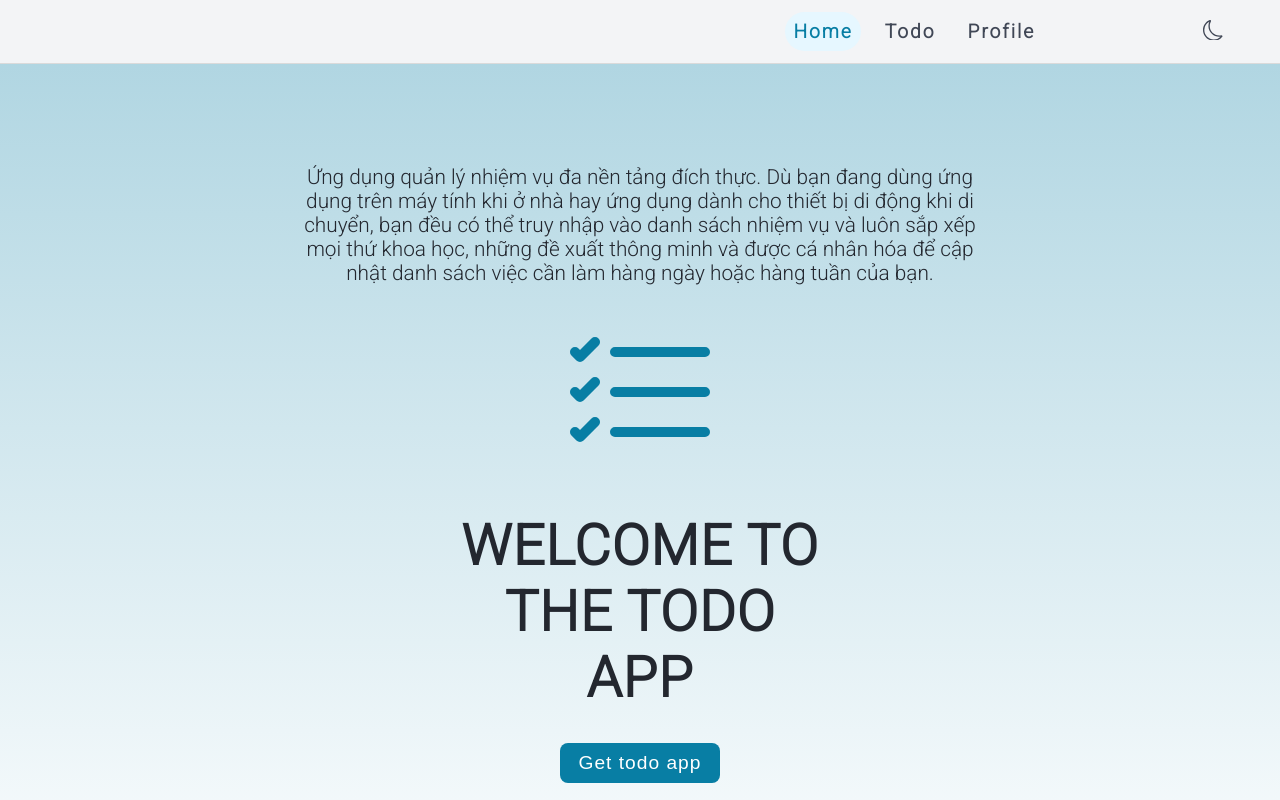
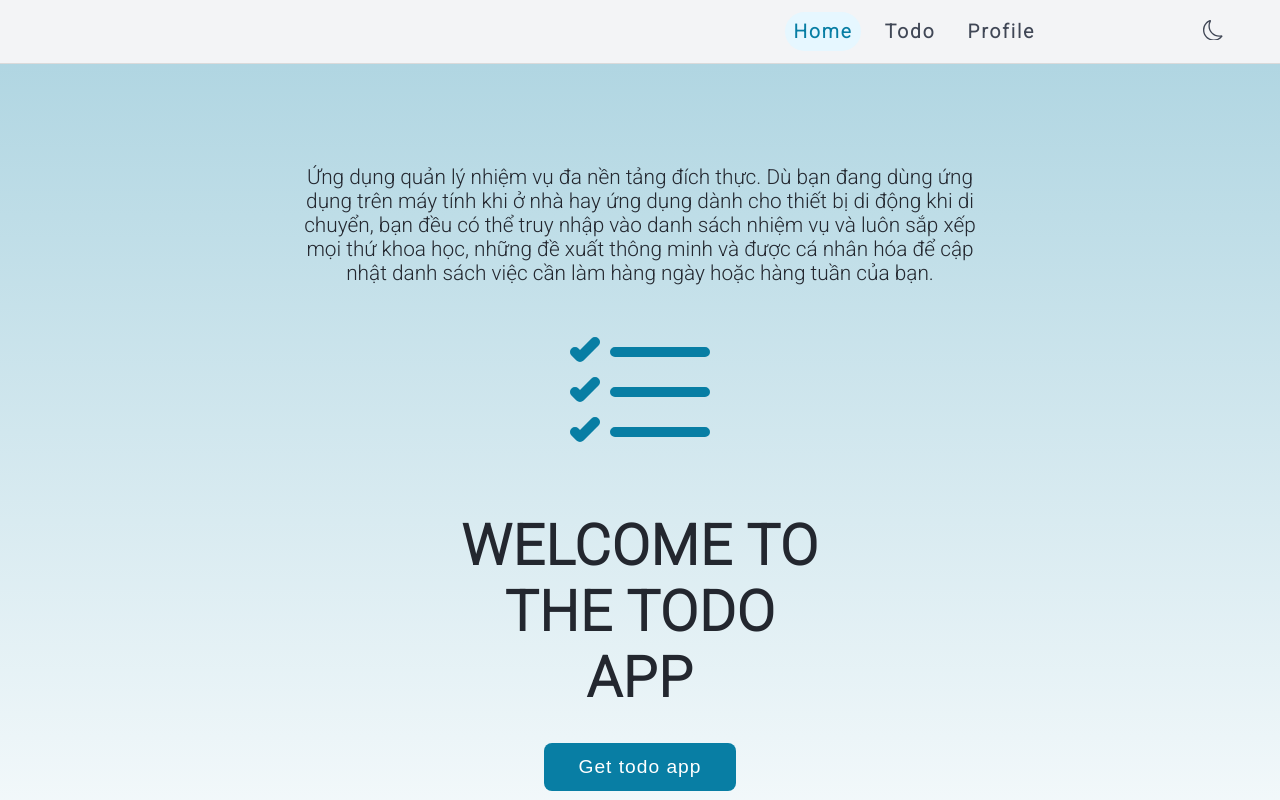
Before and after one commit to ThinhNgo767/ci87, a React (Create React App) app: page / in a window 1280 px wide. Shown: the top 800 px of the page. Built offline with nearby package versions, Linux system fonts and the light colour scheme.

Commit message:
update size button

```diff
--- a/src/pages/Home/style.css
+++ b/src/pages/Home/style.css
@@ -23,8 +23,8 @@
 
 }
 .get_todo{
-    width: 10rem;
-    height: 2.5rem;
+    width: 12rem;
+    height: 3rem;
     font-size: 1.2rem;
     border-radius: 8px;
     letter-spacing: 1px;
```
